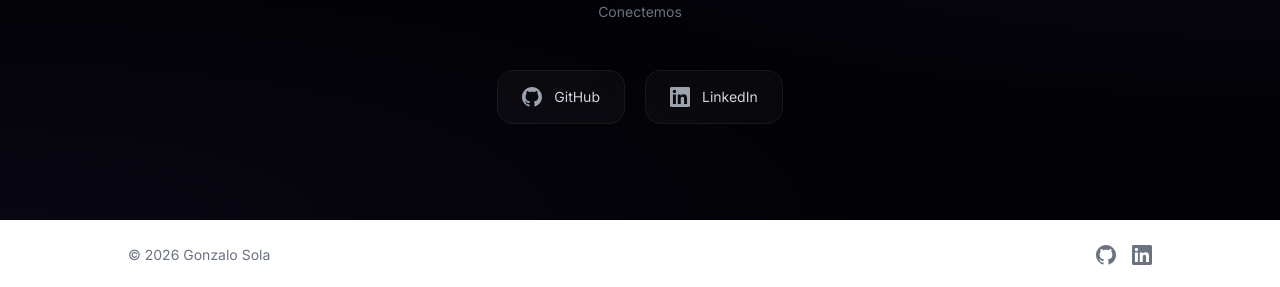
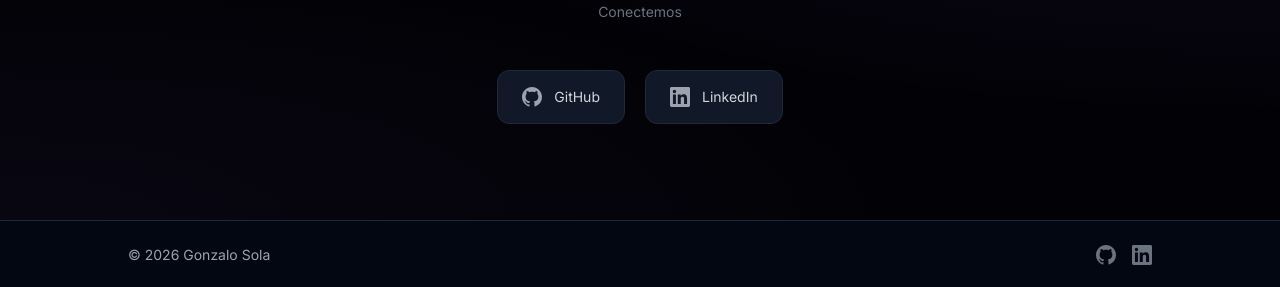
Before and after one commit to chalo2812/chalo2812.github.io, a React (Vite) app: page / in a window 1280 px wide. Shown: the part 4079-4366 px from the top of the page. Built offline with nearby package versions, Linux system fonts and the light colour scheme; no server answers; the HTML template or start-up script is replaced by a standard one.

Commit message:
Fix footer/contact: black bg, white text

```diff
--- a/src/components/Contact.tsx
+++ b/src/components/Contact.tsx
@@ -14,7 +14,7 @@ export default function Contact() {
             href="https://github.com/chalo2812"
             target="_blank"
             rel="noopener noreferrer"
-            className="glass-card flex items-center gap-3 px-6 py-4"
+            className="flex items-center gap-3 px-6 py-4 rounded-xl bg-gray-900 border border-gray-800 hover:border-accent-500/50 hover:bg-gray-800 transition-all"
           >
             <svg className="w-5 h-5 text-gray-400" fill="currentColor" viewBox="0 0 24 24"><path d="M12 0C5.37 0 0 5.37 0 12c0 5.3 3.438 9.8 8.205 11.387.6.113.82-.258.82-.577 0-.285-.01-1.04-.015-2.04-3.338.724-4.042-1.61-4.042-1.61-.546-1.387-1.333-1.756-1.333-1.756-1.089-.745.083-.73.083-.73 1.205.085 1.838 1.236 1.838 1.236 1.07 1.835 2.809 1.305 3.495.998.108-.776.417-1.305.76-1.605-2.665-.3-5.466-1.332-5.466-5.93 0-1.31.465-2.38 1.235-3.22-.135-.303-.54-1.523.105-3.176 0 0 1.005-.322 3.3 1.23.96-.267 1.98-.399 3-.405 1.02.006 2.04.138 3 .405 2.28-1.552 3.285-1.23 3.285-1.23.645 1.653.24 2.873.12 3.176.765.84 1.23 1.91 1.23 3.22 0 4.61-2.805 5.625-5.475 5.92.42.36.81 1.096.81 2.22 0 1.606-.015 2.896-.015 3.286 0 .315.21.69.825.57C20.565 21.795 24 17.295 24 12 24 5.37 18.63 0 12 0z"/></svg>
             <span className="text-sm text-gray-300">GitHub</span>
@@ -24,7 +24,7 @@ export default function Contact() {
             href="https://www.linkedin.com/in/gonzalosola"
             target="_blank"
             rel="noopener noreferrer"
-            className="glass-card flex items-center gap-3 px-6 py-4"
+            className="flex items-center gap-3 px-6 py-4 rounded-xl bg-gray-900 border border-gray-800 hover:border-accent-500/50 hover:bg-gray-800 transition-all"
           >
             <svg className="w-5 h-5 text-gray-400" fill="currentColor" viewBox="0 0 24 24"><path d="M20.447 20.452h-3.554v-5.569c0-1.328-.027-3.037-1.852-3.037-1.853 0-2.136 1.445-2.136 2.939v5.667H9.351V9h3.414v1.561h.046c.477-.9 1.637-1.85 3.37-1.85 3.601 0 4.267 2.37 4.267 5.455v6.286zM5.337 7.433a2.062 2.062 0 01-2.063-2.065 2.064 2.064 0 112.063 2.065zm1.782 13.019H3.555V9h3.564v11.452zM22.225 0H1.771C.792 0 0 .774 0 1.729v20.542C0 23.227.792 24 1.771 24h20.451C23.2 24 24 23.227 24 22.271V1.729C24 .774 23.2 0 22.222 0h.003z"/></svg>
             <span className="text-sm text-gray-300">LinkedIn</span>
--- a/src/components/Footer.tsx
+++ b/src/components/Footer.tsx
@@ -1,8 +1,8 @@
 export default function Footer() {
   return (
-    <footer className="py-6 px-6 border-t border-white/5 glass">
+    <footer className="py-6 px-6 border-t border-gray-800 bg-gray-950">
       <div className="max-w-5xl mx-auto flex flex-col sm:flex-row items-center justify-between gap-4">
-        <p className="text-sm text-gray-500">
+        <p className="text-sm text-gray-400">
           &copy; {new Date().getFullYear()} Gonzalo Sola
         </p>
 
```
Also changed, not shown: 5 other files (tests, documents, lock files or other folders).
